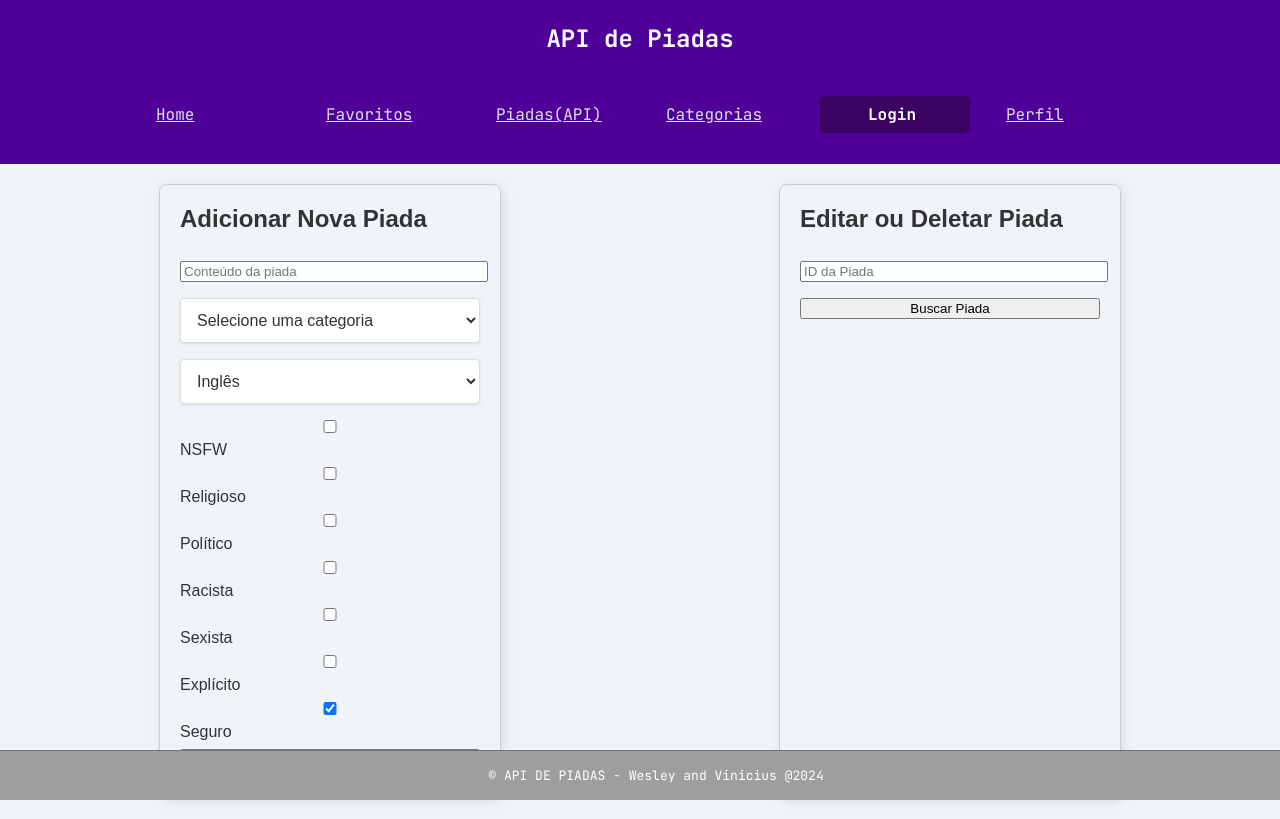
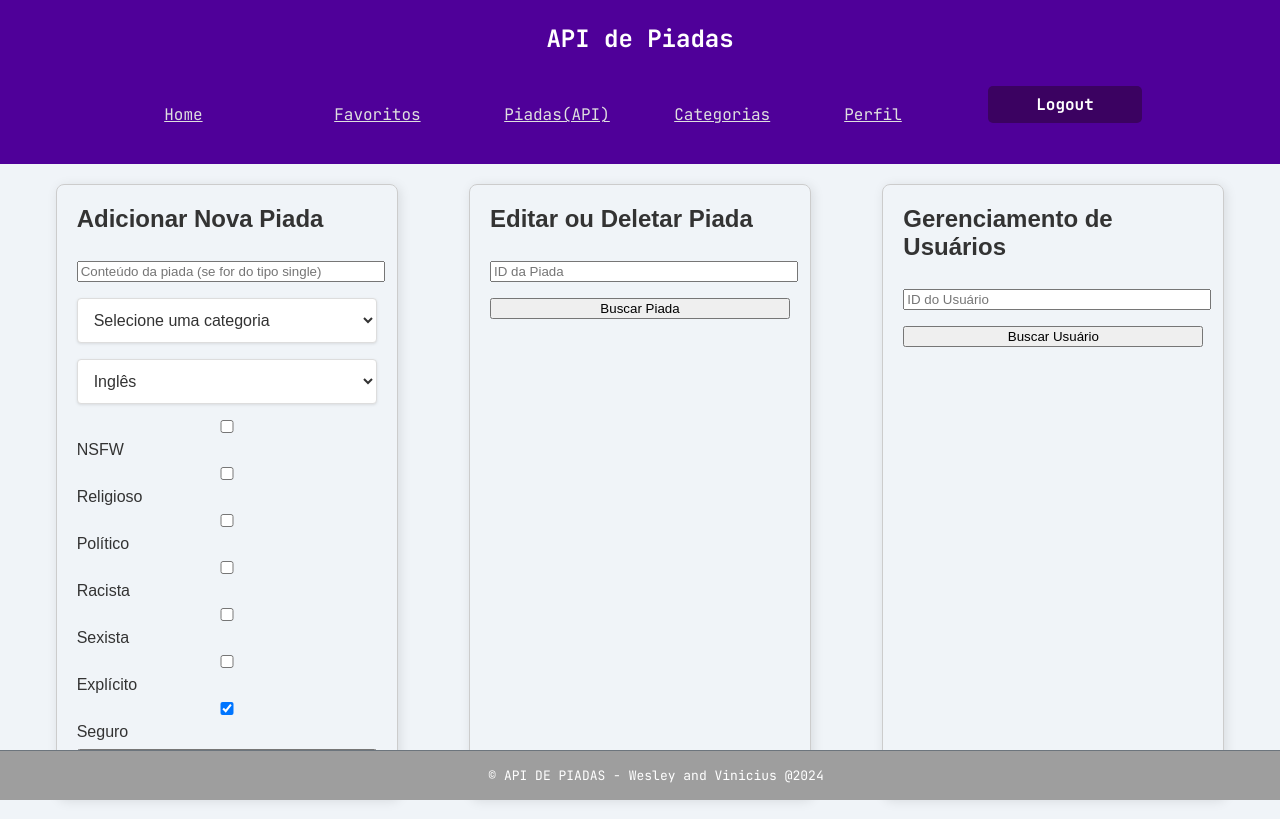
Before and after one commit to ANIFOXY/Trabalho_FullStack_React, a React (Vite) app in the folder frontend/: page /manageJoke in a window 1280 px wide. Built offline with nearby package versions, Linux system fonts and the light colour scheme; sample sign-in values are in the browser's storage.

Commit message:
att-final

```diff
--- a/frontend/src/App.jsx
+++ b/frontend/src/App.jsx
@@ -1,4 +1,4 @@
-import { Route, Routes } from "react-router-dom";
+import { Route, Routes, Navigate } from "react-router-dom";
 import "./App.css";
 import Footer from "./components/Footer";
 import Header from "./components/Header";
@@ -14,26 +14,26 @@ import PrivateRoute from "./routes/PrivateRoute.jsx";
 import Profile from "./components/Profile";
 import JokeManager from './components/JokeManager';
 
-
 function App() {
   return (
     <AuthProvider>
       <Header />
 
       <Routes>
+        <Route path="/" element={<Navigate to="/login" replace />} />
         <Route path='/home' element={<Home />}/>
         <Route element={<PrivateRoute />}>
           <Route path='/ApiJoke' element={<ApiJoke />}/>
           <Route path='/categories' element={<Categories />}/>
-          <Route path='/favorites' element ={<Favorites />}/>
+          <Route path='/favorites' element={<Favorites />}/>
           <Route path='/cadastroPiada' element={<CadastroPiada/>}/>
           <Route path='/cadastroPiada/:id' element={<CadastroPiada />} />
           <Route path="/manageJoke" element={<JokeManager />} />
         </Route>
 
-        <Route path='/login' element ={<Login />}/>
+        <Route path='/login' element={<Login />}/>
         <Route path="/profile" element={<Profile />} />
-        <Route path='/cadastro' element ={<Cadastro />}/>
+        <Route path='/cadastro' element={<Cadastro />}/>
       </Routes>
 
       <Footer />
--- a/frontend/src/api/user.jsx
+++ b/frontend/src/api/user.jsx
@@ -27,6 +27,11 @@ export const getUserById = async () => {
     return response.data;
 }
 
+export const getUserByIdSpecific = async (id) => {
+    const response = await api.get(`/api/user/${id}`);
+    return response.data;
+}
+
 export const getUsers = async () => {
     const response = await api.get(`/api/user/`)
     return response.data
--- a/frontend/src/components/Header/index.jsx
+++ b/frontend/src/components/Header/index.jsx
@@ -1,11 +1,15 @@
-import { Link } from 'react-router-dom';
-// import { FaUser } from 'react-icons/fa';
+import { Link, useNavigate } from 'react-router-dom';
 import { useAuth } from '../../auth/Context';
 import './styles.css';
 
 export default function Header() {
-    const { user } = useAuth();
-    console.log('User:', user);
+    const { user, logout } = useAuth(); // Obtém o usuário e a função logout do contexto de autenticação
+    const navigate = useNavigate(); // Inicializa o hook useNavigate para redirecionamento
+
+    const handleLogout = () => {
+        logout(); // Chama a função logout do contexto
+        navigate('/login'); // Redireciona para a página de login
+    };
 
     return (
         <header className="header">
@@ -15,6 +19,12 @@ export default function Header() {
                     <li className="nav-item">
                         <Link to="/home" className="nav-link">Home</Link>
                     </li>
+                    {!user ? (
+                        <li className="nav-item">
+                            <Link to="/login" className="nav-link button-login">Login</Link>
+                        </li>
+                    ) : (
+                        <>
                             <li className="nav-item">
                                 <Link to="/favorites" className="nav-link">Favoritos</Link>
                             </li>
@@ -25,13 +35,13 @@ export default function Header() {
                                 <Link to="/categories" className="nav-link">Categorias</Link>
                             </li>
                             <li className="nav-item">
-                        <Link to="/login" className="nav-link button-login">Login</Link>
+                                <Link to="/profile" className="nav-link">Perfil</Link>
                             </li>
-                    <li className="nav-item">
-                        <Link to="/profile" className="nav-link">
-                            Perfil
-                        </Link>
+                            <li className="logout-button">
+                                <button onClick={handleLogout} className="nav-link button-logout">Logout</button>
                             </li>
+                        </>
+                    )}
                 </ul>
             </nav>
         </header>
--- a/frontend/src/components/Header/styles.css
+++ b/frontend/src/components/Header/styles.css
@@ -84,3 +84,19 @@ body {
 .button-admin:hover {
     background-color: #e64a19;
 }
+
+.button-logout {
+    background-color: #3b0261;
+    color: white;
+    padding: 0.5rem 3rem;
+    border-radius: 5px;
+    text-decoration: none;
+    font-weight: bold;
+    transition: background-color 0.3s;
+    border: none;
+    cursor: pointer;
+}
+
+.button-logout:hover {
+    background-color: #5a0792;
+}
--- a/frontend/src/components/JokeManager/index.jsx
+++ b/frontend/src/components/JokeManager/index.jsx
@@ -2,6 +2,7 @@ import { useEffect, useState } from 'react';
 import './styles.css';
 import { useNavigate } from 'react-router-dom';
 import { createJoke, updateJoke, deleteJoke, getJokeById } from '../../api/joke';
+import { updateUser, deleteUser, getUserById } from '../../api/user';
 
 export default function JokeManager() {
   const navigate = useNavigate();
@@ -10,6 +11,8 @@ export default function JokeManager() {
     category: '',
     type: 'single',
     joke: '',
+    setup: '',
+    delivery: '',
     nsfw: false,
     religious: false,
     political: false,
@@ -22,6 +25,9 @@ export default function JokeManager() {
 
   const [jokeIdToEdit, setJokeIdToEdit] = useState('');
   const [isUpdate, setIsUpdate] = useState(false);
+
+  const [userIdToEdit, setUserIdToEdit] = useState('');
+  const [userData, setUserData] = useState(null);
 
   const handleChange = (e) => {
     const { id, value, type, checked } = e.target;
@@ -40,10 +46,8 @@ export default function JokeManager() {
       }
 
       if (isUpdate) {
-        console.log("Updating joke with ID:", jokeData.id);
         await updateJoke(jokeData.id, jokeData);
       } else {
-        console.log("Creating new joke");
         await createJoke(jokeData);
       }
       navigate('/apiJoke');
@@ -53,7 +57,7 @@ export default function JokeManager() {
     }
   };
 
-  const handleDelete = async () => {
+  const handleDeleteJoke = async () => {
     const confirmDelete = window.confirm('Tem certeza que deseja deletar esta piada?');
     if (confirmDelete) {
       try {
@@ -70,46 +74,65 @@ export default function JokeManager() {
     if (jokeIdToEdit) {
       try {
         const joke = await getJokeById(jokeIdToEdit);
-        console.log("Fetched joke:", joke);
         setJokeData(joke);
         setIsUpdate(true);
       } catch (error) {
         console.error("Error fetching joke:", error);
-        alert('Erro ao buscar a piada. ' + error.message);
+        alert('Não há este ID de piada cadastrado. ' + error.message);
       }
     }
   };
 
-  useEffect(() => {
-    if (jokeIdToEdit) {
-      fetchJoke();
+  const fetchUser = async () => {
+    if (userIdToEdit) {
+      try {
+        const user = await getUserById(userIdToEdit);
+        setUserData(user);
+      } catch (error) {
+        console.error("Error fetching user:", error);
+        alert('Erro ao buscar o usuário. ' + error.message);
+      }
     } else {
-      setIsUpdate(false);
-      setJokeData({
-        id: '',
-        category: '',
-        type: 'single',
-        joke: '',
-        nsfw: false,
-        religious: false,
-        political: false,
-        racist: false,
-        sexist: false,
-        explicit: false,
-        safe: true,
-        lang: 'en',
-      });
+      alert('Por favor, insira um ID de usuário válido.');
     }
-  }, [jokeIdToEdit]);
+  };
+
+  const handleUpdateUser = async () => {
+    try {
+      if (userData) {
+        await updateUser(userIdToEdit, userData);
+        alert('Usuário atualizado com sucesso.');
+      }
+    } catch (error) {
+      console.error("Error updating user:", error);
+      alert('Erro ao atualizar o usuário. ' + error.message);
+    }
+  };
+
+  const handleDeleteUser = async () => {
+    const confirmDelete = window.confirm('Tem certeza que deseja deletar este usuário?');
+    if (confirmDelete) {
+      try {
+        await deleteUser(userIdToEdit);
+        alert('Usuário deletado com sucesso.');
+        setUserData(null);
+        setUserIdToEdit('');
+      } catch (error) {
+        console.error("Error deleting user:", error);
+        alert('Erro ao deletar o usuário. ' + error.message);
+      }
+    }
+  };
 
   return (
     <div className='joke-manager'>
+      {/* Seção para gerenciar piadas */}
       <div className='card'>
-        <h2>Adicionar Nova Piada</h2>
+        <h2>{isUpdate ? "Editar Piada" : "Adicionar Nova Piada"}</h2>
         <input
           type="text"
           id='joke'
-          placeholder='Conteúdo da piada'
+          placeholder='Conteúdo da piada (se for do tipo single)'
           value={jokeData.joke}
           onChange={handleChange}
           required
@@ -118,30 +141,28 @@ export default function JokeManager() {
           <>
             <input
               type="text"
-              id='setup'
-              placeholder='Setup'
+              id="setup"
+              placeholder="Setup (para piadas two-part)"
               value={jokeData.setup}
               onChange={handleChange}
-              required
             />
             <input
               type="text"
-              id='delivery'
-              placeholder='Delivery'
+              id="delivery"
+              placeholder="Delivery (para piadas two-part)"
               value={jokeData.delivery}
               onChange={handleChange}
-              required
             />
           </>
         )}
         <select id='category' value={jokeData.category} onChange={handleChange} required>
           <option value="">Selecione uma categoria</option>
-          <option value="nsfw">NSFW</option>
-          <option value="religious">Religioso</option>
-          <option value="political">Político</option>
-          <option value="racist">Racista</option>
-          <option value="sexist">Sexista</option>
-          <option value="explicit">Explícito</option>
+          <option value="Programming">Programação</option>
+          <option value="Miscellaneous">Diversos</option>
+          <option value="Dark">Escuro</option>
+          <option value="Pun">Trocadilhos</option>
+          <option value="Spooky">Assustador</option>
+          <option value="Christmas">Natalino</option>
         </select>
         <select id='lang' value={jokeData.lang} onChange={handleChange}>
           <option value="en">Inglês</option>
@@ -151,7 +172,6 @@ export default function JokeManager() {
           <option value="fr">Francês</option>
           <option value="it">Italiano</option>
         </select>
-
         <div>
           <label>
             <input type="checkbox" id='nsfw' checked={jokeData.nsfw} onChange={handleChange} />
@@ -198,8 +218,37 @@ export default function JokeManager() {
         <button onClick={fetchJoke}>Buscar Piada</button>
         {isUpdate && (
           <>
-            <p>Conteúdo: {jokeData.joke}</p>
-            <button onClick={handleDelete}>Deletar Piada</button>
+            <p>Conteúdo: {jokeData.joke || `${jokeData.setup} - ${jokeData.delivery}`}</p>
+            <button onClick={handleDeleteJoke}>Deletar Piada</button>
+          </>
+        )}
+      </div>
+
+      <div className='card'>
+        <h2>Gerenciamento de Usuários</h2>
+        <input
+          type="text"
+          placeholder='ID do Usuário'
+          value={userIdToEdit}
+          onChange={(e) => setUserIdToEdit(e.target.value)}
+        />
+        <button onClick={fetchUser}>Buscar Usuário</button>
+        {userData && (
+          <>
+            <div>
+              <p>Nome: {userData.name}</p>
+              <input
+                type="text"
+                placeholder='Nome do Usuário'
+                value={userData.name || ''}
+                onChange={(e) =>
+                  setUserData({ ...userData, name: e.target.value })
+                }
+              />
+              <p>Email: {userData.email}</p>
+            </div>
+            <button onClick={handleUpdateUser}>Atualizar Usuário</button>
+            <button onClick={handleDeleteUser}>Deletar Usuário</button>
           </>
         )}
       </div>
```
Also changed, not shown: 1 other file (tests, documents, lock files or other folders). Lines whose indentation alone changed are shown as unchanged.
